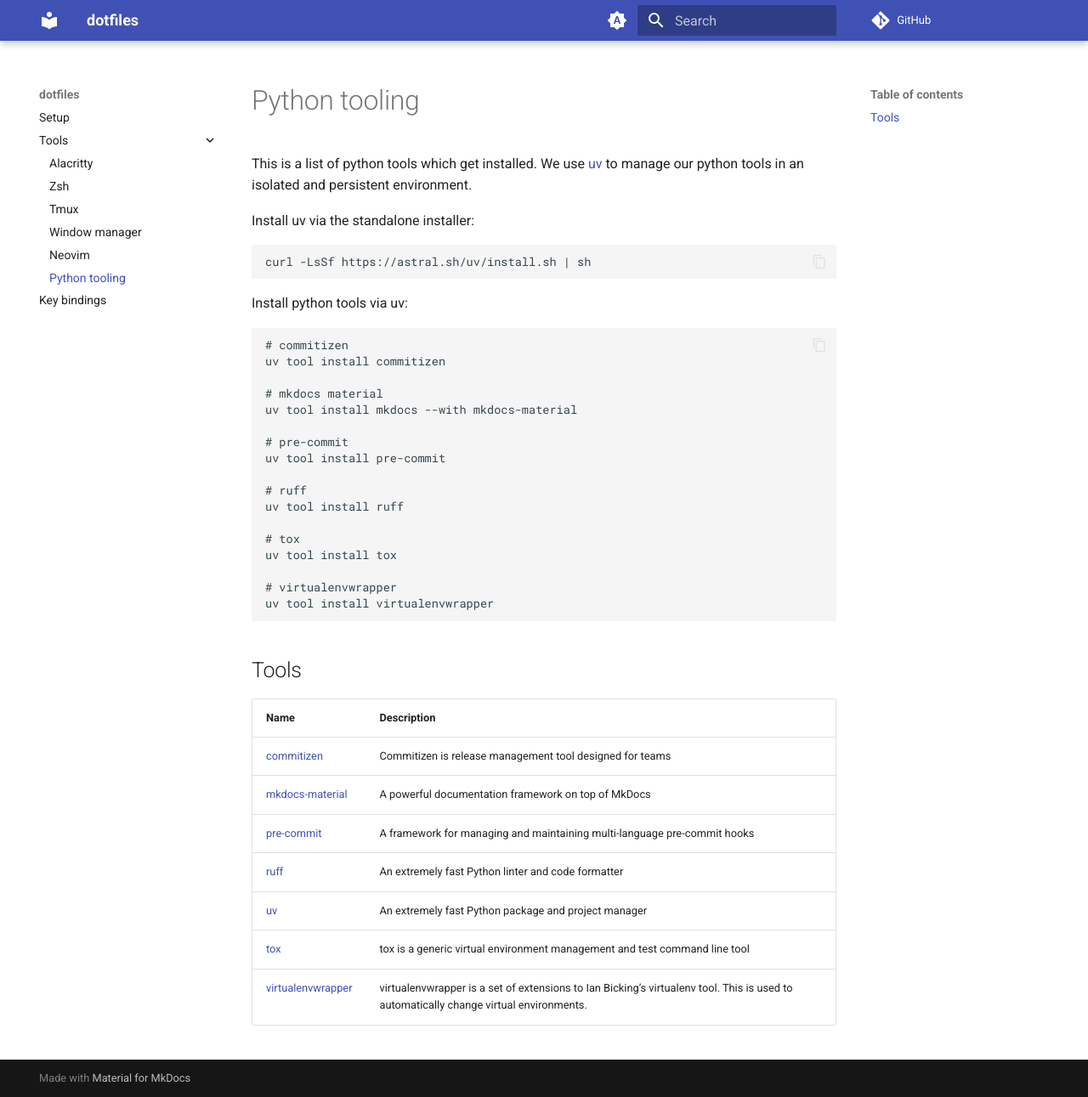
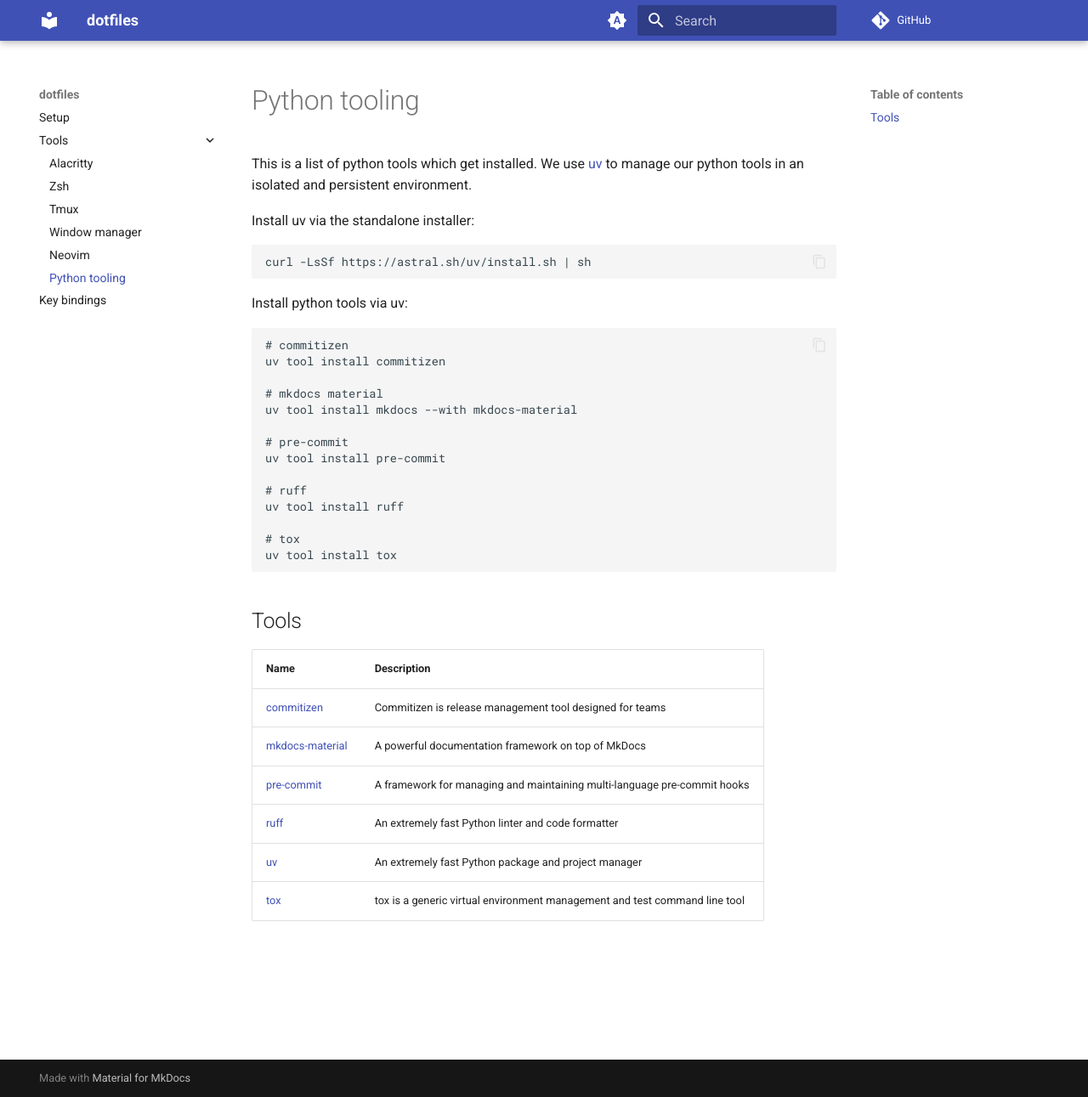
Before and after one commit to HieuDao-code/dotfiles, an MkDocs documentation site: the page built from docs/python.md, in a window 1280 px wide and 1291 px high. Shown: the whole window at 85% size. Built offline with MkDocs 1.6.1 and Material for MkDocs 9.7.7, drawn with Linux system fonts in a browser that asks for light colours; comment, search, counter and statistics services are not loaded.

Commit message:
auto switch python venv without virtualenv plugin

````diff
--- a/docs/python.md
+++ b/docs/python.md
@@ -25,19 +25,15 @@ uv tool install ruff
 
 # tox
 uv tool install tox
-
-# virtualenvwrapper
-uv tool install virtualenvwrapper
 ```
 
 ## Tools
 
-| Name                                                                     | Description                                                                                                                           |
-| ------------------------------------------------------------------------ | ------------------------------------------------------------------------------------------------------------------------------------- |
-| [commitizen](https://github.com/commitizen-tools/commitizen)             | Commitizen is release management tool designed for teams                                                                              |
-| [mkdocs-material](https://github.com/squidfunk/mkdocs-material)          | A powerful documentation framework on top of MkDocs                                                                                   |
-| [pre-commit](https://github.com/pre-commit/pre-commit)                   | A framework for managing and maintaining multi-language pre-commit hooks                                                              |
-| [ruff](https://github.com/astral-sh/ruff)                                | An extremely fast Python linter and code formatter                                                                                    |
-| [uv](https://github.com/astral-sh/uv)                                    | An extremely fast Python package and project manager                                                                                  |
-| [tox](https://github.com/tox-dev/tox)                                    | tox is a generic virtual environment management and test command line tool                                                            |
-| [virtualenvwrapper](https://virtualenvwrapper.readthedocs.io/en/latest/) | virtualenvwrapper is a set of extensions to Ian Bicking’s virtualenv tool. This is used to automatically change virtual environments. |
+| Name                                                            | Description                                                                |
+| --------------------------------------------------------------- | -------------------------------------------------------------------------- |
+| [commitizen](https://github.com/commitizen-tools/commitizen)    | Commitizen is release management tool designed for teams                   |
+| [mkdocs-material](https://github.com/squidfunk/mkdocs-material) | A powerful documentation framework on top of MkDocs                        |
+| [pre-commit](https://github.com/pre-commit/pre-commit)          | A framework for managing and maintaining multi-language pre-commit hooks   |
+| [ruff](https://github.com/astral-sh/ruff)                       | An extremely fast Python linter and code formatter                         |
+| [uv](https://github.com/astral-sh/uv)                           | An extremely fast Python package and project manager                       |
+| [tox](https://github.com/tox-dev/tox)                           | tox is a generic virtual environment management and test command line tool |
````
Also changed, not shown: docs/key_binding.md (+1 -1 lines), docs/zsh.md (+9 -10 lines), 8 other files.
